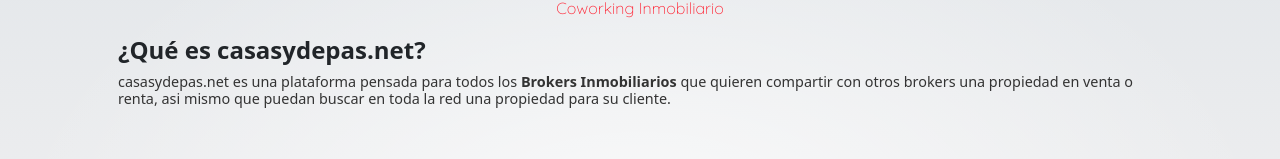
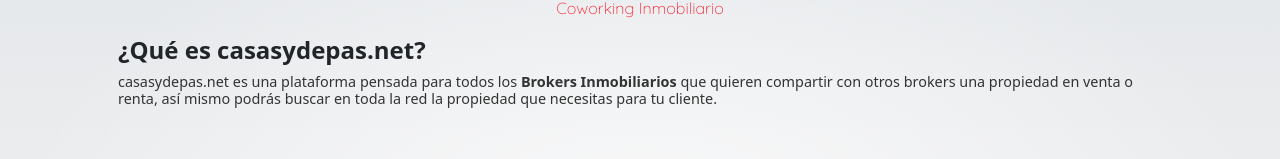
Before and after one commit to Frankodev/app-casasydepas.net, a Svelte app: page / in a window 1280 px wide. Shown: the part 135-294 px from the top of the page. Built offline with nearby package versions, Linux system fonts and the light colour scheme; no server answers; a small style sheet from the web is missing.

Commit message:
se cambio información del negocio en el Inicio y se hizo firebase deploy

```diff
--- a/src/pages/Home.svelte
+++ b/src/pages/Home.svelte
@@ -19,7 +19,7 @@
 
   <div in:fade={{ duration: 600 }} class="g-card">
     <h4 class="g-card__title">¿Qué es casasydepas.net?</h4>
-    <p class="g-card__paragraph">casasydepas.net es una plataforma pensada para todos los <strong>Brokers Inmobiliarios</strong> que quieren compartir con otros brokers una propiedad en venta o renta, asi mismo que puedan buscar en toda la red una propiedad para su cliente.</p>
+    <p class="g-card__paragraph">casasydepas.net es una plataforma pensada para todos los <strong>Brokers Inmobiliarios</strong> que quieren compartir con otros brokers una propiedad en venta o renta, así mismo podrás buscar en toda la red la propiedad que necesitas para tu cliente.</p>
   </div>
 
   <div in:fade={{ duration: 600 }} class="g-card">
```
